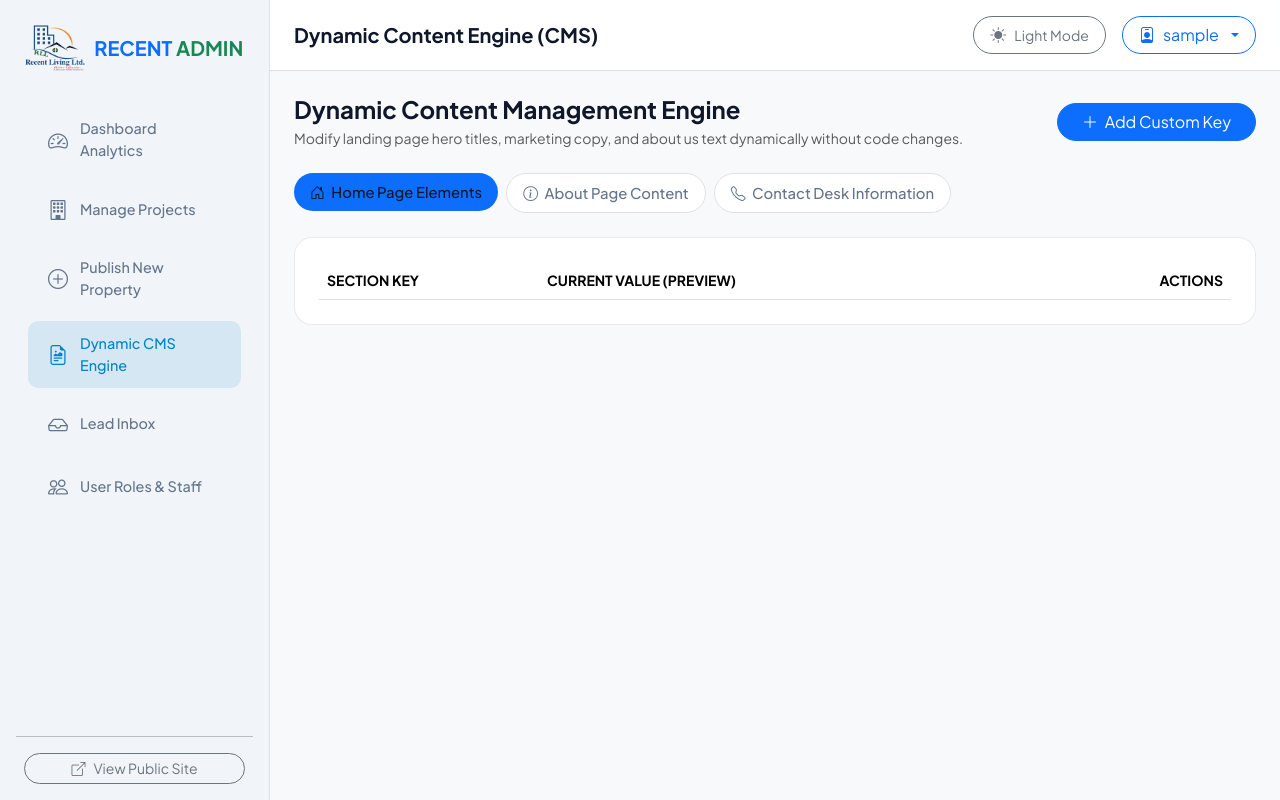
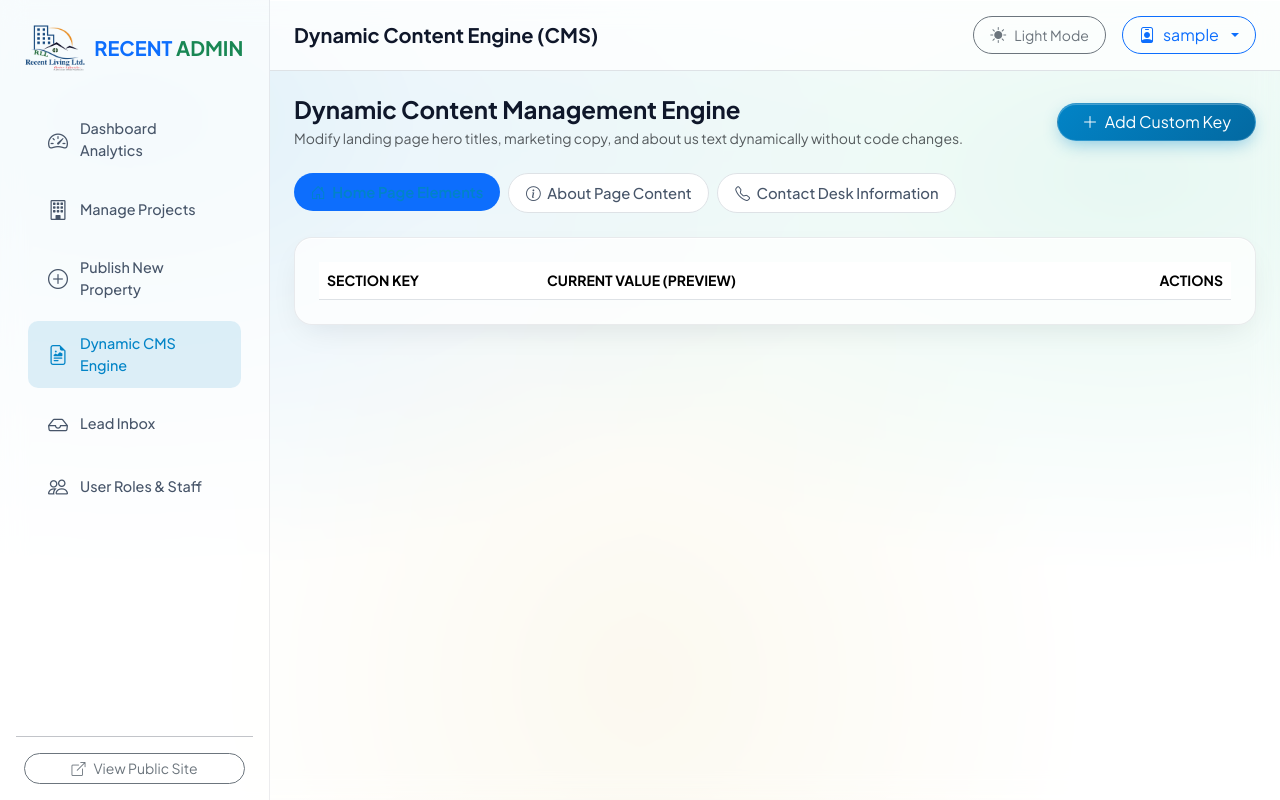
Before and after one commit to Rakeinn/RealEstatePortfolio, an ASP.NET Core app: page /Admin/Content in a window 1280 px wide. Run offline with ASP.NET Core 8, Linux system fonts and the light colour scheme; the visitor is signed in with stand-in values (Sample User, id 1); lists and menus that the app fills with data are empty; some libraries are stand-ins or nearby versions; some web fonts are replaced.

Commit message:
style: enhance frosted glassmorphism, ambient mesh backdrop, specular highlights, and UI polish

```diff
--- a/wwwroot/css/site.css
+++ b/wwwroot/css/site.css
@@ -21,32 +21,38 @@
 }
 
 [data-bs-theme="dark"] {
-  --bg-body: #090d16;
-  --bg-surface: #0f172a;
-  --bg-card: #141e33;
-  --bg-card-hover: #1a2742;
-  --bg-glass: rgba(11, 15, 25, 0.85);
-  --border-subtle: rgba(255, 255, 255, 0.08);
-  --border-focus: rgba(197, 168, 128, 0.45);
+  --bg-body: #070b14;
+  --bg-surface: rgba(15, 23, 42, 0.72);
+  --bg-card: rgba(18, 28, 48, 0.62);
+  --bg-card-hover: rgba(25, 38, 64, 0.78);
+  --bg-glass: rgba(10, 15, 28, 0.72);
+  --bg-nav: rgba(10, 15, 28, 0.84);
+  --glass-highlight: inset 0 1px 0 rgba(255, 255, 255, 0.12);
+  --glass-shadow: 0 16px 40px -12px rgba(0, 0, 0, 0.55);
+  --border-subtle: rgba(255, 255, 255, 0.11);
+  --border-focus: rgba(56, 189, 248, 0.5);
   --text-main: #f8fafc;
   --text-muted: #94a3b8;
-  --accent-badge-bg: rgba(197, 168, 128, 0.12);
-  --accent-badge-text: #e6ca9e;
+  --accent-badge-bg: rgba(56, 189, 248, 0.12);
+  --accent-badge-text: #7dd3fc;
   --skeleton-base: #131d31;
   --skeleton-highlight: #1e2c47;
 }
 
 [data-bs-theme="light"] {
-  --bg-body: #f8fafc;
-  --bg-surface: #f1f5f9;
-  --bg-card: #ffffff;
-  --bg-card-hover: #ffffff;
-  --bg-glass: rgba(255, 255, 255, 0.88);
-  --border-subtle: rgba(0, 0, 0, 0.08);
-  --border-focus: rgba(2, 132, 199, 0.4);
+  --bg-body: #f1f5f9;
+  --bg-surface: rgba(255, 255, 255, 0.65);
+  --bg-card: rgba(255, 255, 255, 0.72);
+  --bg-card-hover: rgba(255, 255, 255, 0.9);
+  --bg-glass: rgba(255, 255, 255, 0.75);
+  --bg-nav: rgba(255, 255, 255, 0.86);
+  --glass-highlight: inset 0 1px 0 rgba(255, 255, 255, 0.9);
+  --glass-shadow: 0 12px 32px -10px rgba(15, 23, 42, 0.1);
+  --border-subtle: rgba(15, 23, 42, 0.08);
+  --border-focus: rgba(2, 132, 199, 0.45);
   --text-main: #0f172a;
-  --text-muted: #64748b;
-  --accent-badge-bg: rgba(2, 132, 199, 0.08);
+  --text-muted: #475569;
+  --accent-badge-bg: rgba(2, 132, 199, 0.09);
   --accent-badge-text: #0369a1;
   --skeleton-base: #e2e8f0;
   --skeleton-highlight: #f1f5f9;
@@ -55,6 +61,11 @@
 body {
   font-family: var(--font-sans);
   background-color: var(--bg-body);
+  background-image:
+    radial-gradient(at 10% 15%, rgba(2, 132, 199, 0.12) 0px, transparent 48%),
+    radial-gradient(at 88% 22%, rgba(16, 185, 129, 0.10) 0px, transparent 45%),
+    radial-gradient(at 50% 85%, rgba(212, 175, 55, 0.08) 0px, transparent 50%);
+  background-attachment: fixed;
   color: var(--text-main);
   min-height: 100vh;
   display: flex;
@@ -75,9 +86,10 @@ h1, h2, h3, .font-serif, .editorial-heading {
 /* Glassmorphism Navigation */
 .glass-nav {
   background: var(--bg-glass) !important;
-  backdrop-filter: blur(20px);
-  -webkit-backdrop-filter: blur(20px);
+  backdrop-filter: blur(24px) saturate(180%);
+  -webkit-backdrop-filter: blur(24px) saturate(180%);
   border-bottom: 1px solid var(--border-subtle);
+  box-shadow: var(--glass-highlight);
   transition: var(--transition-smooth);
 }
 
@@ -86,26 +98,76 @@ h1, h2, h3, .font-serif, .editorial-heading {
   font-weight: 500;
   color: var(--text-muted) !important;
   transition: var(--transition-smooth);
-  padding: 0.5rem 1rem !important;
+  padding: 0.5rem 1.05rem !important;
 }
 
-.nav-link:hover, .nav-link.active {
+.nav-link:hover {
   color: var(--text-main) !important;
+  background: rgba(2, 132, 199, 0.08);
 }
 
-/* Cards & Surfaces */
+.nav-link.active {
+  color: var(--primary-accent) !important;
+  font-weight: 600;
+  background: rgba(2, 132, 199, 0.12);
+}
+
+/* Frosted Glass Cards & Surfaces */
 .glass-card {
   background: var(--bg-card);
+  backdrop-filter: blur(20px) saturate(160%);
+  -webkit-backdrop-filter: blur(20px) saturate(160%);
   border: 1px solid var(--border-subtle);
   border-radius: var(--card-radius);
+  box-shadow: var(--glass-highlight), var(--glass-shadow);
   transition: var(--transition-smooth);
 }
 
 .glass-card-hover:hover {
-  transform: translateY(-5px);
+  transform: translateY(-6px);
   background: var(--bg-card-hover);
-  border-color: rgba(197, 168, 128, 0.3);
-  box-shadow: 0 20px 40px -15px rgba(0, 0, 0, 0.25);
+  border-color: rgba(2, 132, 199, 0.35);
+  box-shadow: var(--glass-highlight), 0 24px 48px -12px rgba(2, 132, 199, 0.18);
+}
+
+/* Polished Buttons & Inputs */
+.btn-primary {
+  background: linear-gradient(135deg, #0284c7 0%, #0369a1 100%);
+  border: 1px solid rgba(255, 255, 255, 0.18);
+  box-shadow: 0 6px 18px -4px rgba(2, 132, 199, 0.45), inset 0 1px 0 rgba(255, 255, 255, 0.25);
+  transition: var(--transition-smooth);
+}
+
+.btn-primary:hover {
+  background: linear-gradient(135deg, #0ea5e9 0%, #0284c7 100%);
+  transform: translateY(-2px);
+  box-shadow: 0 10px 24px -4px rgba(2, 132, 199, 0.55), inset 0 1px 0 rgba(255, 255, 255, 0.3);
+}
+
+.btn-outline-light.backdrop-blur {
+  background: rgba(255, 255, 255, 0.08);
+  border-color: rgba(255, 255, 255, 0.35);
+  transition: var(--transition-smooth);
+}
+
+.btn-outline-light.backdrop-blur:hover {
+  background: rgba(255, 255, 255, 0.2);
+  border-color: rgba(255, 255, 255, 0.7);
+  color: #ffffff;
+  transform: translateY(-2px);
+}
+
+.form-control, .form-select {
+  background-color: var(--bg-surface);
+  border-color: var(--border-subtle);
+  backdrop-filter: blur(10px);
+  -webkit-backdrop-filter: blur(10px);
+  transition: border-color 0.2s ease, box-shadow 0.2s ease, background-color 0.2s ease;
+}
+
+.form-control:focus, .form-select:focus {
+  border-color: var(--border-focus);
+  box-shadow: 0 0 0 0.25rem rgba(2, 132, 199, 0.15);
 }
 
 /* Badges */
@@ -828,3 +890,42 @@ h1, h2, h3, .font-serif, .editorial-heading {
   opacity: 1;
   transform: scale(1);
 }
+
+/* ==========================================================================
+   Translucent Section Surfaces, Glass Modals & Polish
+   ========================================================================== */
+.bg-body-tertiary {
+  background-color: var(--bg-surface) !important;
+  backdrop-filter: blur(12px);
+  -webkit-backdrop-filter: blur(12px);
+}
+
+.modal-content {
+  backdrop-filter: blur(26px) saturate(180%);
+  -webkit-backdrop-filter: blur(26px) saturate(180%);
+  border: 1px solid var(--border-subtle);
+  box-shadow: 0 25px 60px -15px rgba(0, 0, 0, 0.5);
+}
+
+::selection {
+  background-color: rgba(2, 132, 199, 0.25);
+  color: inherit;
+}
+
+::-webkit-scrollbar {
+  width: 9px;
+  height: 9px;
+}
+
+::-webkit-scrollbar-track {
+  background: transparent;
+}
+
+::-webkit-scrollbar-thumb {
+  background: rgba(100, 116, 139, 0.35);
+  border-radius: 50rem;
+}
+
+::-webkit-scrollbar-thumb:hover {
+  background: rgba(2, 132, 199, 0.65);
+}
```
